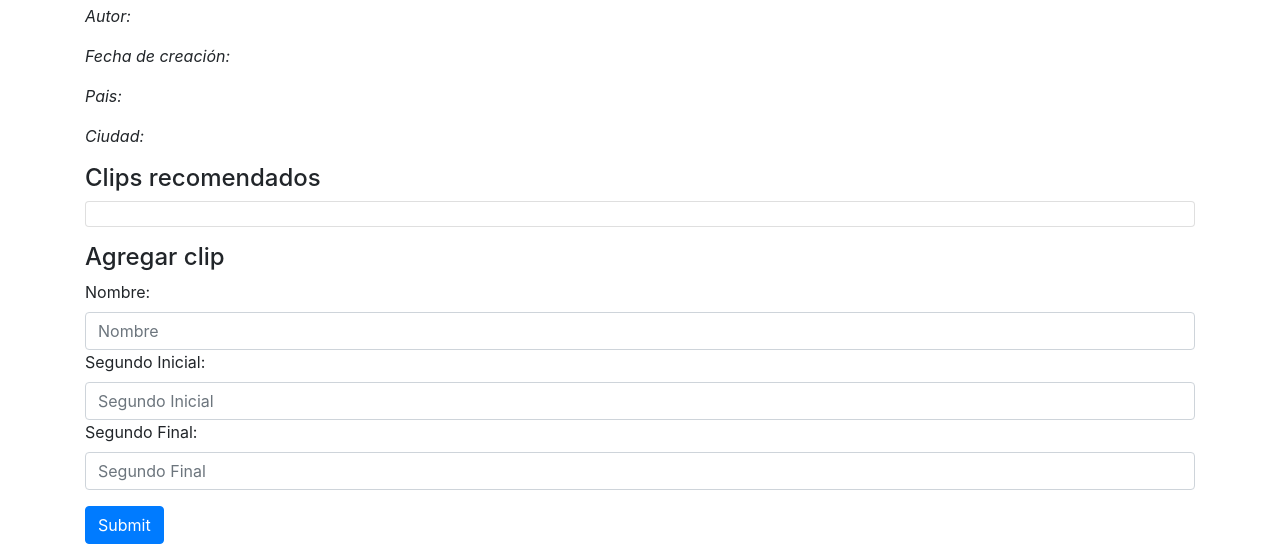
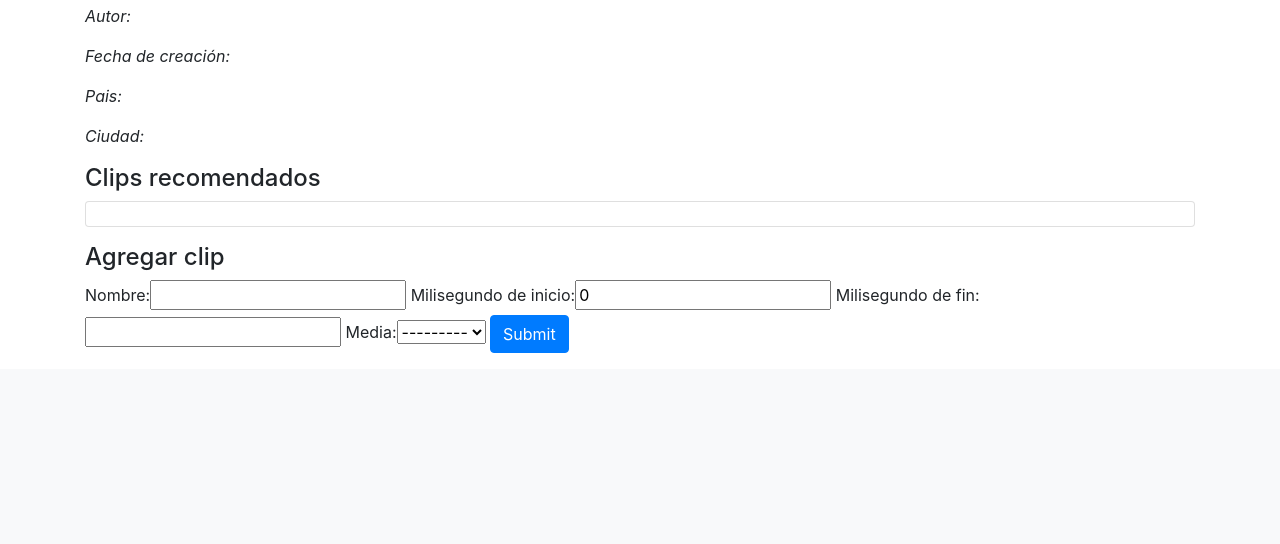
Before and after one commit to jjr2040/gallery-act8, a Django app: template mediagallery/templates/mediagallery/details.html in a window 1280 px wide. Shown: the part 482-1026 px from the top of the page. After the commit the page ends 835 px from the top, so only its background shows below. Run offline with Django 3.2, Linux system fonts and the light colour scheme; the template is opened without the code that fills it: values that come from a table or form of the project are taken from there, others are empty; some libraries are stand-ins or nearby versions.

Commit message:
Clip form corrections

```diff
--- a/mediagallery/forms.py
+++ b/mediagallery/forms.py
@@ -1,5 +1,5 @@
 from django import forms
-from mediagallery.models import User
+from mediagallery.models import User, MediaClip
 from django.contrib.auth.forms import UserCreationForm, UserChangeForm
 from django.forms import ModelForm
 
@@ -33,3 +33,10 @@ class UserUpdateForm(ModelForm):
         user = super(UserUpdateForm, self).save(commit=True)
         user.save()
         return user
+
+
+class CreateClip(ModelForm):
+
+    class Meta:
+        model = MediaClip
+        fields = ("name", "start_sec", "end_sec", "media")
--- a/mediagallery/templates/mediagallery/details.html
+++ b/mediagallery/templates/mediagallery/details.html
@@ -38,15 +38,12 @@
 <p></p>
 <h4>Agregar clip</h4>
 
-<form>
-	<label for="name">Nombre:</label>
-	<input id="username" class="form-control" name="username" type="text" placeholder="Nombre">
-	<label for="segInic">Segundo Inicial:</label>
-	<input id="segInic" class="form-control" name="segInic" type="text" placeholder="Segundo Inicial">
-    <label for="segFin">Segundo Final:</label>
-	<input id="segFin" class="form-control" name="segFin" type="text" placeholder="Segundo Final">
-    <p></p>
+<form action="{% url 'details/<int:id>/' %}" method="post">
+  <div class="form-group">
+    {% csrf_token %}
+	{{form}}
 	<button type="submit" class="btn btn-primary">Submit</button>
+  </div>
 </form>
 
 
```
Also changed, not shown: mediagallery/views.py (+12 -4 lines).
